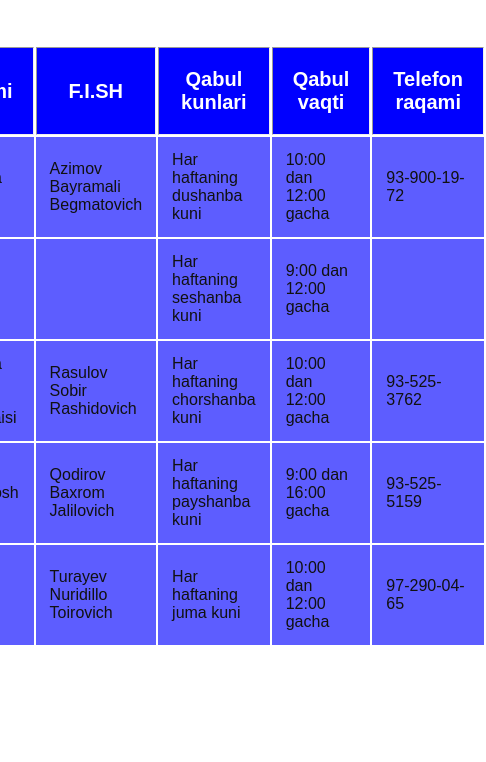
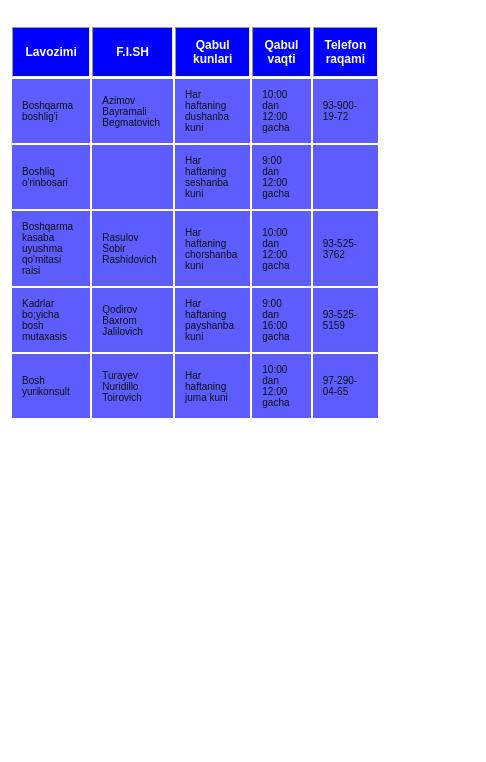
Before and after one commit to YusufjonAbdumajidov/YakkabogGuzor, a plain HTML site: page Qabul.html in a window 390 px wide. Shown: the part 82-844 px from the top of the page, 486 px wide, since content can reach past the window. Drawn offline with Linux system fonts and the light colour scheme.

Commit message:
working on mobile section

```diff
--- a/style.scss
+++ b/style.scss
@@ -989,6 +989,41 @@ footer{
     }
 }
 
+@media (max-width: 500px){
+    .qabulContainer{
+        // border: 1px solid #111;
+        padding: 10px;
+        display: flex;
+        flex-direction: column;
+        align-items: center;
+        position: relative;
+        h1{
+            margin-bottom: 60px;
+            text-transform: uppercase;
+            font-weight: bold;
+        }
+        table{
+            border: none;
+            tr{
+                border: none;
+                th{
+                    background-color: blue;
+                    color: #fff;
+                    padding: 10px;
+                    font-size: 12px;
+                }
+                td{
+                    background-color: rgb(93, 93, 255);
+                    color: #111;
+                    padding: 10px;
+                    font-size: 10px;
+                    border: none;
+                }
+            }
+        }
+    }
+
+}
 
 
 
```
Also changed, not shown: style.css, 1 other file.
